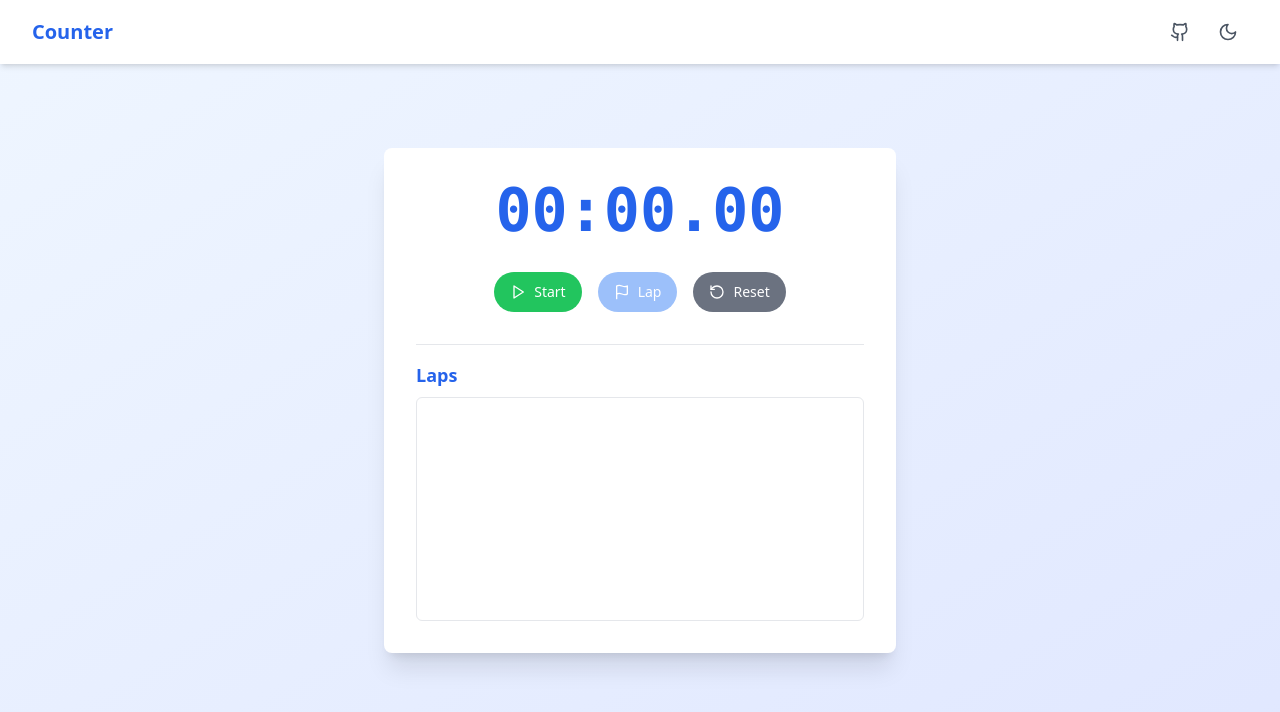
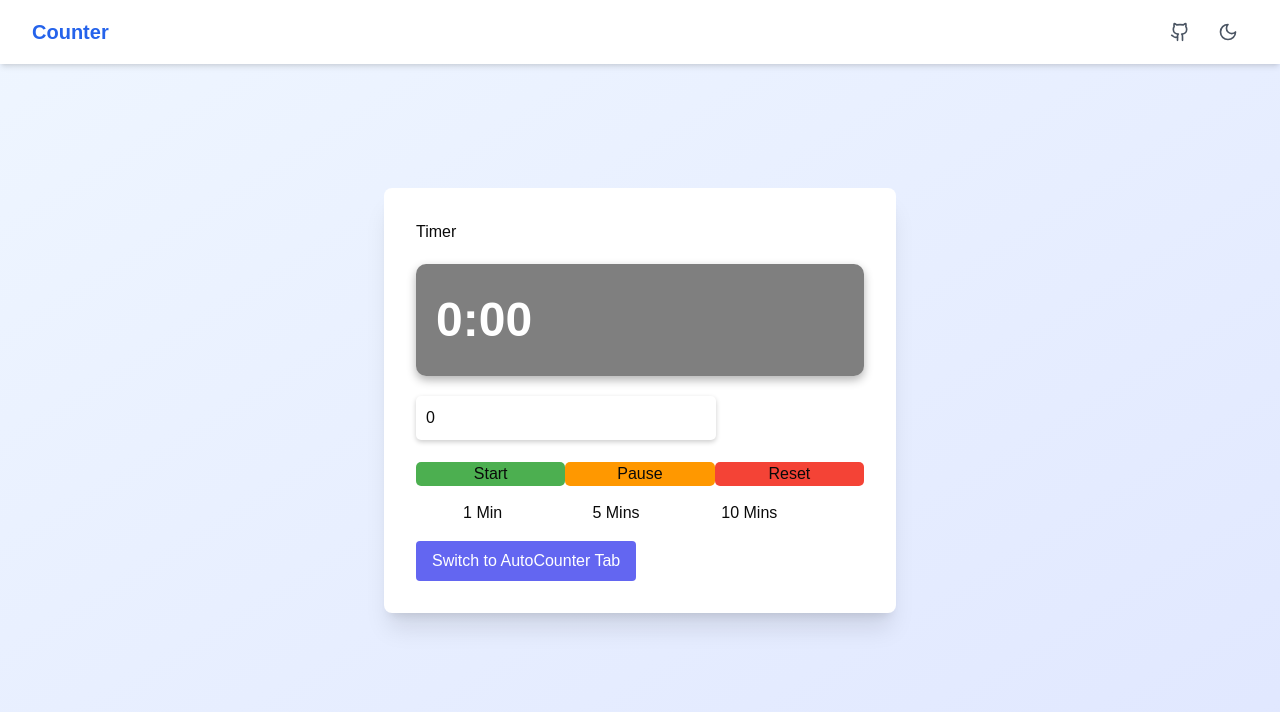
Before and after one commit to param-code/counter-app, a React (Vite) app: page /timer in a window 1280 px wide. Shown: the top 712 px of the page. Built offline with nearby package versions, Linux system fonts and the light colour scheme.

Commit message:
feat : Added Timer Page

```diff
--- a/package.json
+++ b/package.json
@@ -18,6 +18,7 @@
     "next-themes": "^0.3.0",
     "react": "^18.3.1",
     "react-dom": "^18.3.1",
+    "react-router-dom": "^6.26.2",
     "tailwind-merge": "^2.5.2",
     "tailwindcss-animate": "^1.0.7"
   },
--- a/src/App.jsx
+++ b/src/App.jsx
@@ -1,8 +1,16 @@
-import AutoCounterPage from './pages/AutoCounterPage';
+import React from "react";
+import { BrowserRouter as Router, Routes, Route } from "react-router-dom";
+import AutoCounterPage from "./pages/AutoCounterPage"; // adjust the path as needed
+import TimerPage from "./pages/TimerPage"; // create this component
 
 const App = () => {
   return (
-      <AutoCounterPage />
+    <Router>
+      <Routes>
+        <Route path="/" element={<AutoCounterPage />} />
+        <Route path="/timer" element={<TimerPage />} />
+      </Routes>
+    </Router>
   );
 };
 
--- /dev/null
+++ b/src/components/SwitchTab.jsx
@@ -0,0 +1,18 @@
+import React from "react";
+import { useNavigate } from "react-router-dom"; // Import useNavigate
+
+const SwitchTab = () => {
+  const navigate = useNavigate(); // Initialize the navigate function
+
+  const handleSwitch = () => {
+    navigate("/"); // Navigate to the AutoCounter page
+  };
+
+  return (
+    <button onClick={handleSwitch} className="mt-4 bg-indigo-500 text-white py-2 px-4 rounded hover:bg-indigo-600 transition">
+      Switch to AutoCounter Tab
+    </button>
+  );
+};
+
+export default SwitchTab;
--- a/src/pages/AutoCounterPage.jsx
+++ b/src/pages/AutoCounterPage.jsx
@@ -1,12 +1,13 @@
-"use client";
-
 import React, { useState, useEffect, useCallback, useRef } from "react";
+import { useNavigate } from "react-router-dom"; // Import useNavigate for navigation
 import Timer from "../components/timer";
 import Controls from "../components/controls";
 import LapList from "../components/laplist";
 import Navbar from "../components/navbar";
+import SwitchTab from "../components/SwitchTab"; // Correct import
 
 const AutoCounterPage = () => {
+  const navigate = useNavigate(); // Initialize the navigate function
   const [count, setCount] = useState(0);
   const [isRunning, setIsRunning] = useState(false);
   const [laps, setLaps] = useState([]);
@@ -70,26 +71,21 @@ const AutoCounterPage = () => {
     setLaps((prevLaps) => [...prevLaps, count]);
   };
 
+  const handleSwitchToTimer = () => {
+    navigate("/timer"); // Navigate to the Timer page
+  };
+
   return (
-    <div
-      className={`h-svh bg-gradient-to-br from-blue-50 to-indigo-100 dark:from-gray-900 dark:to-gray-800 transition-colors duration-305`}
-    >
+    <div className={`h-svh bg-gradient-to-br from-blue-50 to-indigo-100 dark:from-gray-900 dark:to-gray-800 transition-colors duration-305`}>
       <Navbar theme={theme} toggleTheme={toggleTheme} />
-
       <div className="flex flex-col items-center justify-center h-[84vh] p-4 sm:p-6 md:p-8">
         <div className="bg-white dark:bg-gray-800 rounded-lg shadow-xl p-6 sm:p-8 w-full max-w-sm sm:max-w-md md:max-w-lg transition-all duration-300 ease-in-out">
           <Timer formattedTime={formatTime(count)} />
-          <Controls
-            isRunning={isRunning}
-            handleStartStop={handleStartStop}
-            handleLap={handleLap}
-            handleReset={handleReset}
-          />
-          <LapList
-            laps={laps}
-            formatTime={formatTime}
-            lapsEndRef={lapsEndRef}
-          />
+          <Controls isRunning={isRunning} handleStartStop={handleStartStop} handleLap={handleLap} handleReset={handleReset} />
+          <LapList laps={laps} formatTime={formatTime} lapsEndRef={lapsEndRef} />
+          <button onClick={handleSwitchToTimer} className="mt-4 bg-indigo-500 text-white py-2 px-4 rounded hover:bg-indigo-600 transition">
+            Switch to Timer Tab
+          </button>
         </div>
       </div>
     </div>
--- /dev/null
+++ b/src/pages/TimerPage.css
@@ -0,0 +1,135 @@
+/* General Styles */
+body {
+    margin: 0;
+    font-family: 'Arial', sans-serif;
+    background: linear-gradient(to right, #4facfe, #00f2fe);
+    color: #333;
+  }
+
+  /* Container */
+  .timer-page {
+    display: flex;
+    flex-direction: column;
+    align-items: center;
+    justify-content: center;
+    height: 100vh;
+    padding: 20px;
+    transition: background 0.3s ease-in-out;
+  }
+
+  /* Timer Display */
+  .timer-display {
+    font-size: 48px;
+    font-weight: bold;
+    color: #ffffff;
+    background-color: rgba(0, 0, 0, 0.5); /* Semi-transparent background */
+    padding: 20px;
+    border-radius: 10px;
+    margin: 20px 0;
+    box-shadow: 0 4px 10px rgba(0, 0, 0, 0.3);
+  }
+
+  /* Input Field */
+  input[type="number"] {
+    width: 100%;
+    max-width: 300px; /* Max width for better layout */
+    padding: 10px;
+    margin-bottom: 2px;
+    border: none;
+    border-radius: 5px;
+    box-shadow: 0 2px 5px rgba(0, 0, 0, 0.2);
+    transition: box-shadow 0.3s ease;
+  }
+
+  input[type="number"]:focus {
+    outline: none;
+    box-shadow: 0 0 10px rgba(255, 255, 255, 0.8);
+  }
+
+  /* Start Div Container */
+  .start-div {
+    display: flex;
+    flex-direction: column;
+    align-items: center;
+    justify-content: center;
+    margin-top: 20px;
+    padding: 20px;
+    background-color: rgba(255, 255, 255, 0.9); /* Light background */
+    border-radius: 10px; /* Rounded corners */
+    box-shadow: 0 4px 15px rgba(0, 0, 0, 0.3); /* Shadow for depth */
+  }
+
+  /* Button Container */
+.button-container {
+    display: flex;                  /* Use flexbox for layout */
+    justify-content: space-between; /* Space buttons evenly */
+    margin-top: 20px;              /* Space above the button container */
+  }
+
+  /* Common Button Styles */
+  button {
+    background-color: #6200ea; /* Default button color */
+    color: white;              /* Text color */
+    padding: 15px 25px;       /* Padding for buttons */
+    border: none;              /* Remove default border */
+    border-radius: 5px;       /* Rounded corners */
+    font-size: 16px;           /* Base font size */
+    cursor: pointer;           /* Pointer on hover */
+    flex: 1;                   /* Allow buttons to grow */
+    margin: 0 5px;             /* Horizontal spacing between buttons */
+    transition: background 0.3s ease, transform 0.2s ease, box-shadow 0.2s ease; /* Smooth transition */
+  }
+
+  /* Individual Button Styles */
+  .start-button {
+    background-color: #4caf50; /* Green for Start button */
+  }
+
+  .start-button:hover {
+    background-color: #388e3c; /* Darker green on hover */
+  }
+
+  .pause-button {
+    background-color: #ff9800; /* Orange for Pause button */
+  }
+
+  .pause-button:hover {
+    background-color: #f57c00; /* Darker orange on hover */
+  }
+
+  .reset-button {
+    background-color: #f44336; /* Red for Reset button */
+  }
+
+  .reset-button:hover {
+    background-color: #d32f2f; /* Darker red on hover */
+  }
+
+  .preset-buttons {
+    display: flex;
+    justify-content: space-between;
+    width: 100%;
+    max-width: 400px;
+    margin-top: 15px; /* Max width for better layout */
+  }
+
+  .preset-buttons button {
+    flex: 1; /* Allow buttons to share space evenly */
+    margin: 0 5px; /* Horizontal spacing */
+  }
+
+  /* Responsive Styles */
+  @media (max-width: 600px) {
+    .timer-display {
+      font-size: 36px; /* Smaller font size on small screens */
+    }
+
+    button {
+      padding: 10px 15px; /* Smaller padding for buttons */
+      font-size: 14px; /* Smaller font size for buttons */
+    }
+
+    input[type="number"] {
+      max-width: 100%; /* Allow input to be full width on small screens */
+    }
+  }
--- /dev/null
+++ b/src/pages/TimerPage.jsx
@@ -0,0 +1,105 @@
+import React, { useState, useEffect, useCallback, useRef } from "react";
+import Navbar from "../components/navbar"; // Ensure you have this component
+// import Timer from "../components/timer"; // You can use the same Timer component
+// import Controls from "../components/controls"; // Adjust based on your needs
+import SwitchTab from "../components/SwitchTab"; // Import SwitchTab
+import './TimerPage.css';
+
+const TimerPage = () => {
+  const [secondsLeft, setSecondsLeft] = useState(0);
+  const [isRunning, setIsRunning] = useState(false);
+  const [isPaused, setIsPaused] = useState(false);
+  const [customTime, setCustomTime] = useState(0);
+  const timerRef = useRef(null);
+  const [theme, setTheme] = useState("light");
+
+  useEffect(() => {
+    const storedTheme = localStorage.getItem("theme");
+    if (storedTheme) {
+      setTheme(storedTheme);
+    }
+  }, []);
+
+  useEffect(() => {
+    document.body.className = theme;
+    localStorage.setItem("theme", theme);
+  }, [theme]);
+
+  useEffect(() => {
+    if (isRunning && !isPaused && secondsLeft > 0) {
+      timerRef.current = setInterval(() => {
+        setSecondsLeft((prev) => prev - 1);
+      }, 1000);
+    } else if (secondsLeft === 0 && isRunning) {
+      clearInterval(timerRef.current);
+      alert("Time's up!");
+      setIsRunning(false);
+    }
+
+    return () => clearInterval(timerRef.current);
+  }, [isRunning, isPaused, secondsLeft]);
+
+  const handleStart = () => {
+    setSecondsLeft(customTime);
+    setIsRunning(true);
+    setIsPaused(false);
+  };
+
+  const handlePause = () => {
+    setIsPaused(!isPaused);
+    clearInterval(timerRef.current);
+  };
+
+  const handleReset = () => {
+    setIsRunning(false);
+    setSecondsLeft(0);
+    clearInterval(timerRef.current);
+  };
+
+  const handlePreset = (time) => {
+    setCustomTime(time);
+    setSecondsLeft(time);
+    setIsRunning(true);
+  };
+
+  const formatTime = (seconds) => {
+    const minutes = Math.floor(seconds / 60);
+    const remainderSeconds = seconds % 60;
+    return `${minutes}:${remainderSeconds < 10 ? "0" : ""}${remainderSeconds}`;
+  };
+
+  return (
+    <div className={`h-svh bg-gradient-to-br from-blue-50 to-indigo-100 dark:from-gray-900 dark:to-gray-800 transition-colors duration-305`}>
+      <Navbar theme={theme} toggleTheme={() => setTheme((prev) => (prev === "dark" ? "light" : "dark"))} />
+      <div className="flex flex-col items-center justify-center h-[84vh] p-4 sm:p-6 md:p-8">
+        <div className="bg-white dark:bg-gray-800 rounded-lg shadow-xl p-6 sm:p-8 w-full max-w-sm sm:max-w-md md:max-w-lg transition-all duration-300 ease-in-out">
+          <h1>Timer</h1>
+          <div className="timer-display">{formatTime(secondsLeft)}</div>
+          <div>
+            <input
+              type="number"
+              placeholder="Enter time in seconds"
+              value={customTime}
+              onChange={(e) => setCustomTime(e.target.value)}
+            />
+          </div>
+          {/* Use button-container class here */}
+          <div className="button-container">
+            <button className="start-button" onClick={handleStart}>Start</button>
+            <button className="pause-button" onClick={handlePause}>{isPaused ? "Resume" : "Pause"}</button>
+            <button className="reset-button" onClick={handleReset}>Reset</button>
+          </div>
+          <div className="preset-buttons">
+            <button onClick={() => handlePreset(60)}>1 Min</button>
+            <button onClick={() => handlePreset(300)}>5 Mins</button>
+            <button onClick={() => handlePreset(600)}>10 Mins</button>
+          </div>
+          <SwitchTab /> {/* Include the SwitchTab component here */}
+        </div>
+      </div>
+    </div>
+  );
+
+};
+
+export default TimerPage;
```
Also changed, not shown: 1 other file (tests, documents, lock files or other folders).
